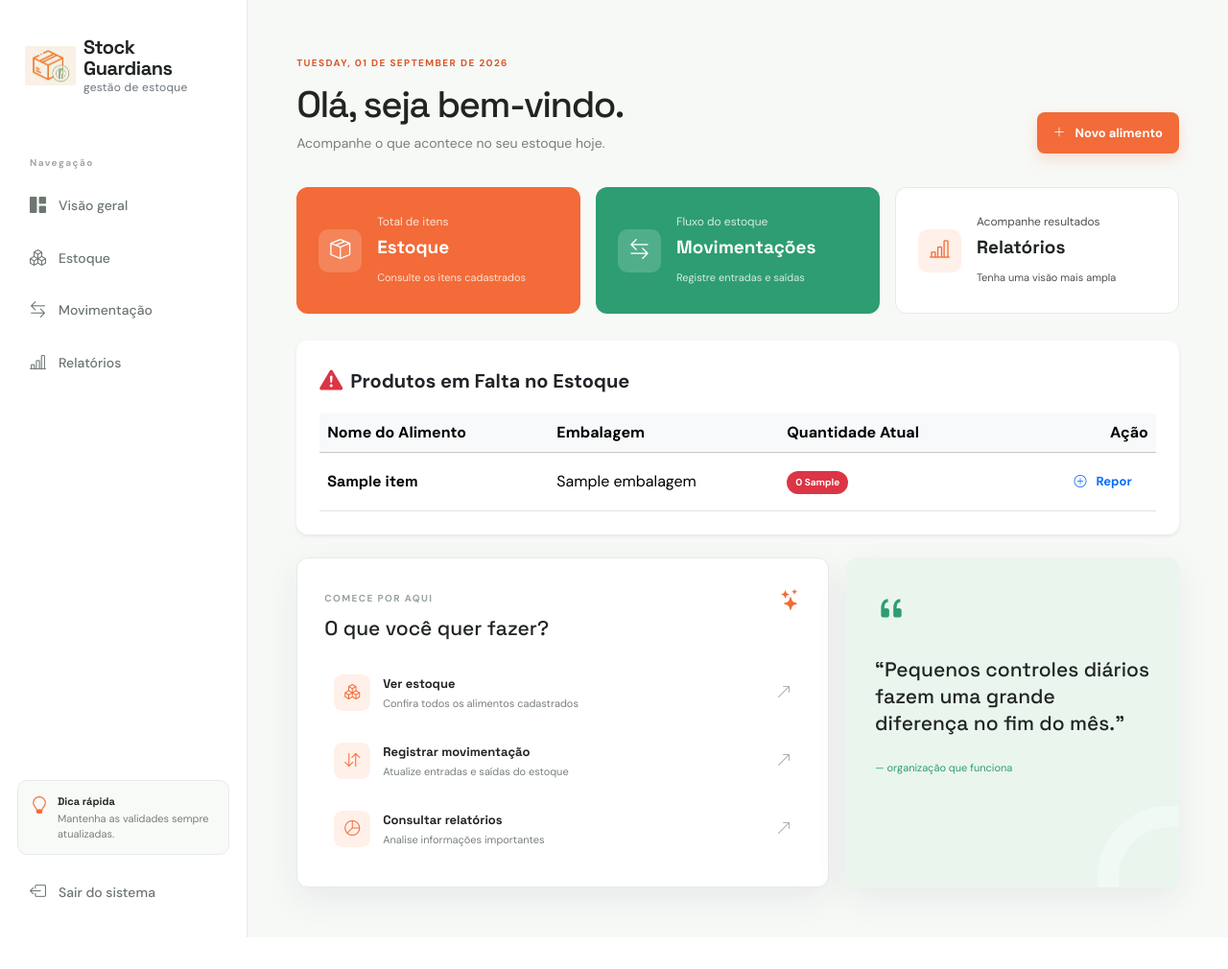
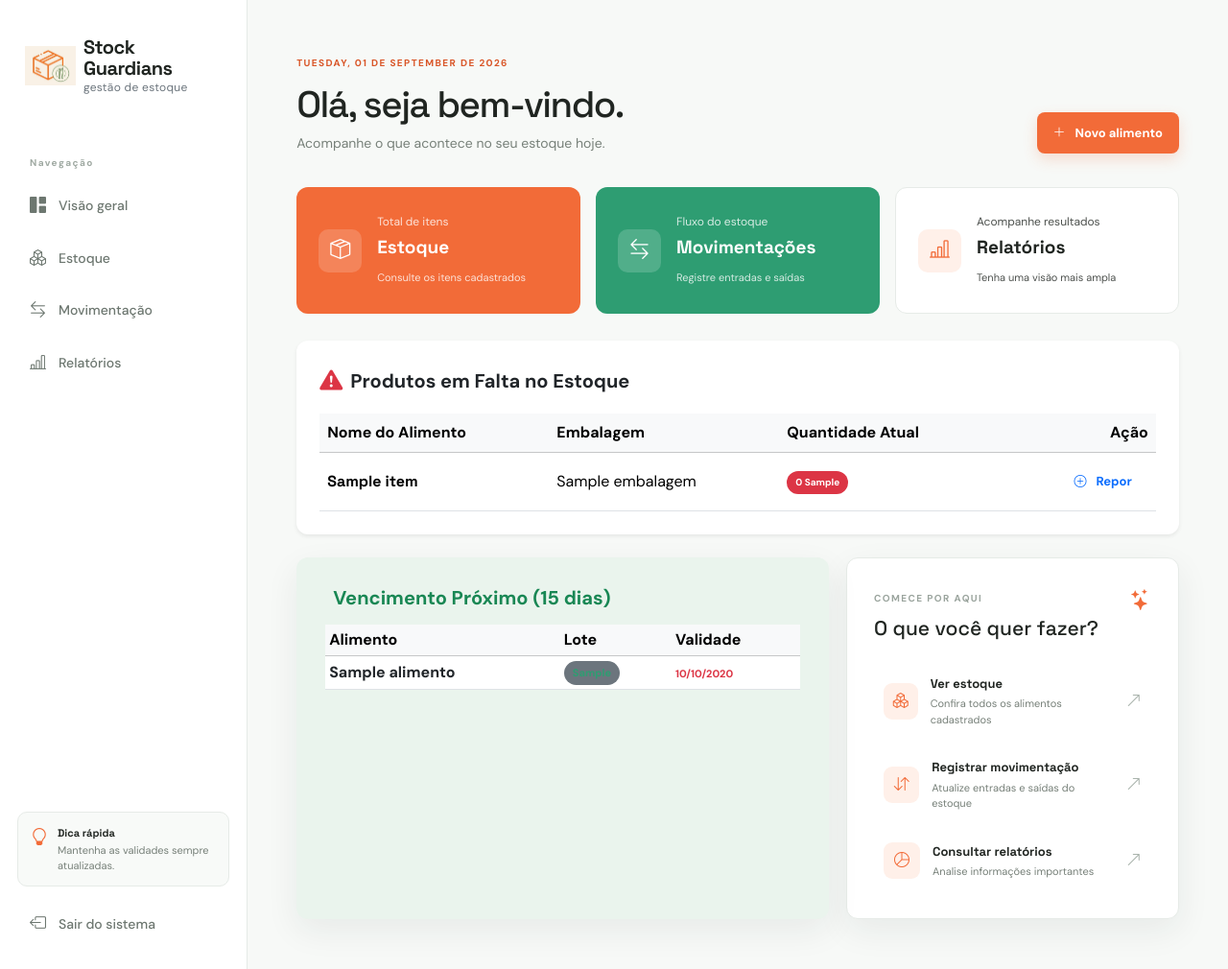
Before and after one commit to MatheusBressan3794/sistema-estoque-TCC, a Django app: template alimentos/templates/alimentos/dashboard.html in a window 1280 px wide. Shown: the whole page at 96% size. Before the commit the page ends 977 px from the top, so only its background shows below. Run offline with Django 3.2, Linux system fonts and the light colour scheme; the template is opened without the code that fills it: most values are stand-ins (such as "Sample title", 1, 10 or a date in 2020).

Commit message:
adicionando mudancas no cadastrar alimentos

```diff
--- a/alimentos/templates/alimentos/dashboard.html
+++ b/alimentos/templates/alimentos/dashboard.html
@@ -1,6 +1,16 @@
 {% extends 'alimentos/base.html' %}
 {% block title %}Visão geral{% endblock %}
 {% block page_label %}Visão geral{% endblock %}
+
+{% block extra_css %}
+<style>
+    /* Remove qualquer desenho decorativo dos cantos do painel */
+    .dashboard-lower .quote-panel::before,
+    .dashboard-lower .quote-panel::after {
+        display: none !important;
+    }
+</style>
+{% endblock %}
 
 {% block content %}
 <section class="page-heading">
@@ -49,7 +59,7 @@
     </article>
 </section>
 
-<!-- SEÇÃO DE PRODUTOS EM FALTA (Logo abaixo dos cartões principais) -->
+<!-- SEÇÃO DE PRODUTOS EM FALTA -->
 <section class="row mt-4 mb-4">
     <div class="col-12">
         <div class="card shadow-sm border-0 p-4" style="background-color: #fff; border-radius: 12px;">
@@ -94,8 +104,48 @@
     </div>
 </section>
 
-<!-- Seção Inferior (Comece por aqui e Citação) -->
+<!-- Seção Inferior (Vencimento Próximo e Comece por aqui) -->
 <section class="dashboard-lower">
+    <!-- Painel Verde: Alerta de Validade (15 dias) - Cor sólida e sem desenhos -->
+    <div class="quote-panel" style="background-color: #eaf4ed !important; background-image: none !important; border: none !important; border-left: none !important;">
+        <div class="d-flex align-items-center mb-3">
+            <i class="bi bi-calendar-exclamation text-success fs-4 me-2"></i>
+            <h5 class="mb-0 fw-bold text-success">Vencimento Próximo (15 dias)</h5>
+        </div>
+
+        {% if lotes_proximos_vencimento %}
+            <div class="table-responsive" style="max-height: 220px; overflow-y: auto;">
+                <table class="table table-sm table-hover align-middle mb-0 bg-white rounded">
+                    <thead class="table-light">
+                        <tr>
+                            <th>Alimento</th>
+                            <th>Lote</th>
+                            <th>Validade</th>
+                        </tr>
+                    </thead>
+                    <tbody>
+                        {% for lote in lotes_proximos_vencimento %}
+                        <tr>
+                            <td>
+                                <a href="{% url 'detalhes_alimento' lote.alimento.id %}" class="text-decoration-none fw-bold text-dark">
+                                    {{ lote.alimento.nome }}
+                                </a>
+                            </td>
+                            <td><span class="badge bg-secondary">{{ lote.numero_lote }}</span></td>
+                            <td><span class="text-danger fw-bold">{{ lote.data_validade|date:"d/m/Y" }}</span></td>
+                        </tr>
+                        {% endfor %}
+                    </tbody>
+                </table>
+            </div>
+        {% else %}
+            <div class="text-muted py-3">
+                <i class="bi bi-check-circle text-success me-1"></i> Nenhum lote próximo ao vencimento nos próximos 15 dias.
+            </div>
+        {% endif %}
+    </div>
+
+    <!-- Painel Branco: Comece por aqui -->
     <div class="feature-panel">
         <div class="panel-heading">
             <div>
@@ -131,11 +181,5 @@
             </a>
         </div>
     </div>
-
-    <div class="quote-panel">
-        <i class="bi bi-quote"></i>
-        <p>“Pequenos controles diários fazem uma grande diferença no fim do mês.”</p>
-        <span>— organização que funciona</span>
-    </div>
 </section>
 {% endblock %}
```
Also changed, not shown: alimentos/forms.py (+46 -6 lines), alimentos/templates/alimentos/form.html (+15 -10 lines), alimentos/views.py (+47 -7 lines), alimentos/migrations/0001_initial.py.
